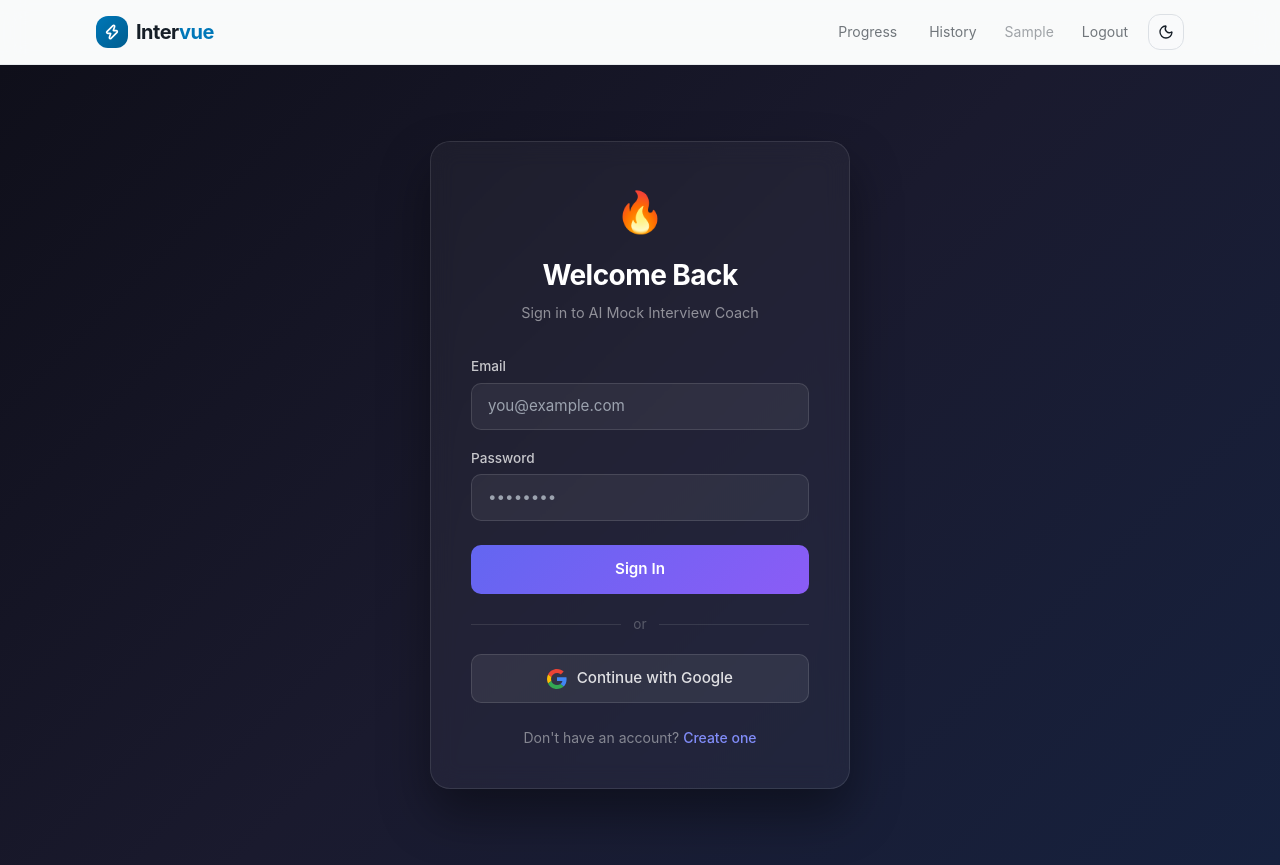
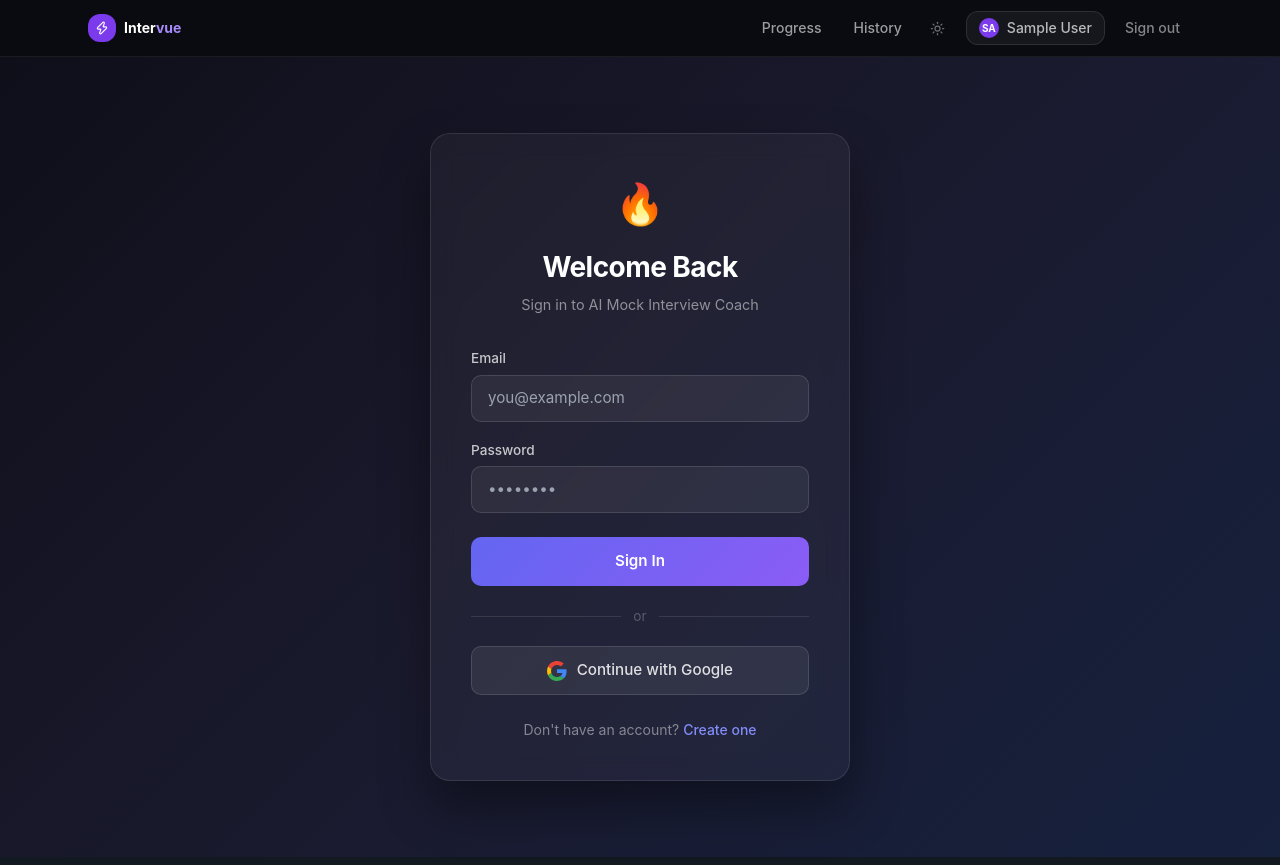
Before and after one commit to Azhrock-Ryeo/-AI-Mock-Interview-Coach, a React (Vite) app in the folder mock-interview-coach/: page /login in a window 1280 px wide. Built offline with nearby package versions, Linux system fonts and the light colour scheme; no server answers; sample sign-in values are in the browser's storage.

Commit message:
fixed nav bar, transcript(still has bugs), Interview page. chaged some ui's

```diff
--- a/mock-interview-coach/src/components/layout/Navbar.tsx
+++ b/mock-interview-coach/src/components/layout/Navbar.tsx
@@ -1,131 +1,184 @@
 import { useEffect, useState } from 'react'
 import { Link, useNavigate } from 'react-router-dom'
-import { motion } from 'framer-motion'
-import { Sun, Moon, Zap } from 'lucide-react'
+import { motion, AnimatePresence } from 'framer-motion'
+import { Sun, Moon, Zap, Menu, X } from 'lucide-react'
 import { useAuthContext } from '../../context/AuthContext'
 
 const Navbar = () => {
-  const [isDark, setIsDark] = useState(false)
+  const [isDark, setIsDark] = useState(true)
+  const [menuOpen, setMenuOpen] = useState(false)
   const { currentUser, logout } = useAuthContext()
   const navigate = useNavigate()
 
   useEffect(() => {
-    const stored = localStorage.getItem('intervue_theme')
-    if (stored === 'dark' || (!stored && window.matchMedia('(prefers-color-scheme: dark)').matches)) {
-      document.documentElement.classList.add('dark')
-      setIsDark(true)
-    }
-  }, [])
+    document.documentElement.classList.toggle('dark', isDark)
+  }, [isDark])
 
-  const toggleTheme = () => {
-    const next = !isDark
-    setIsDark(next)
-    document.documentElement.classList.toggle('dark', next)
-    localStorage.setItem('intervue_theme', next ? 'dark' : 'light')
+  const handleLogout = async () => {
+    await logout()
+    setMenuOpen(false)
+    navigate('/')
   }
 
-  async function handleLogout() {
-    try {
-      await logout()
-      navigate('/login')
-    } catch (err) {
-      console.error('Logout failed:', err)
-    }
-  }
+  const displayName = currentUser?.displayName || currentUser?.email?.split('@')[0] || 'User'
+  const initials = displayName.slice(0, 2).toUpperCase()
 
   return (
-    <motion.header
-      initial={{ y: -60, opacity: 0 }}
-      animate={{ y: 0, opacity: 1 }}
-      transition={{ duration: 0.5, ease: 'easeOut' }}
-      className="sticky top-0 z-50 w-full border-b border-border/60 bg-background/80 backdrop-blur-md"
-    >
-      <div className="mx-auto flex h-16 max-w-6xl items-center justify-between px-4 sm:px-6 lg:px-8">
+    <nav className="sticky top-0 z-50 border-b border-white/[0.07]"
+      style={{ background: 'rgba(10,10,15,0.9)', backdropFilter: 'blur(16px)' }}>
+      <div className="max-w-6xl mx-auto px-4 sm:px-6 flex items-center justify-between h-14">
 
         {/* Logo */}
-        <Link to="/" className="flex items-center gap-2">
-          <div className="flex h-8 w-8 items-center justify-center rounded-lg gradient-primary">
-            <Zap className="h-4 w-4 text-white" strokeWidth={2.5} />
+        <Link to="/" className="flex items-center gap-2 shrink-0">
+          <div className="w-7 h-7 rounded-lg bg-violet-600 flex items-center justify-center">
+            <Zap size={14} className="text-white" />
           </div>
-          <span className="text-xl font-bold tracking-tight text-foreground">
-            Inter<span className="text-primary">vue</span>
-          </span>
+          <span className="font-bold text-white text-sm">Inter<span className="text-violet-400">vue</span></span>
         </Link>
 
-        {/* Nav links + actions */}
-        <div className="flex items-center gap-2">
-
-          {currentUser ? (
+        {/* Desktop nav */}
+        <div className="hidden md:flex items-center gap-2">
+          {currentUser && (
             <>
-              {/* Logged-in links */}
-
-              <Link
-                to="/progress"
-                className="hidden sm:block text-sm text-foreground/60 hover:text-foreground px-3 py-1.5 rounded-lg hover:bg-muted transition-colors duration-150"
-              >
+              <Link to="/progress"
+                className="px-3 py-1.5 rounded-lg text-sm text-white/60 hover:text-white hover:bg-white/5 transition-colors font-medium">
                 Progress
               </Link>
-              <Link
-                to="/history"
-                className="hidden sm:block text-sm text-foreground/60 hover:text-foreground px-3 py-1.5 rounded-lg hover:bg-muted transition-colors duration-150"
-              >
+              <Link to="/history"
+                className="px-3 py-1.5 rounded-lg text-sm text-white/60 hover:text-white hover:bg-white/5 transition-colors font-medium">
                 History
-              </Link>
-
-              {/* User name */}
-              <span className="hidden sm:block text-sm text-foreground/40 px-2">
-                {currentUser.displayName?.split(' ')[0] ?? currentUser.email?.split('@')[0]}
-              </span>
-
-              {/* Logout */}
-              <button
-                onClick={handleLogout}
-                className="text-sm text-foreground/60 hover:text-red-400 px-3 py-1.5 rounded-lg hover:bg-muted transition-colors duration-150"
-              >
-                Logout
-              </button>
-            </>
-          ) : (
-            <>
-              {/* Logged-out links */}
-              <Link
-                to="/login"
-                className="text-sm text-foreground/60 hover:text-foreground px-3 py-1.5 rounded-lg hover:bg-muted transition-colors duration-150"
-              >
-                Login
-              </Link>
-              <Link
-                to="/register"
-                className="text-sm font-semibold text-white bg-violet-600 hover:bg-violet-500 px-3 py-1.5 rounded-lg transition-colors duration-150"
-              >
-                Register
               </Link>
             </>
           )}
 
-          {/* Theme toggle */}
           <button
-            onClick={toggleTheme}
-            aria-label="Toggle theme"
-            className="flex h-9 w-9 items-center justify-center rounded-lg border border-border bg-background transition-all duration-200 hover:bg-muted hover:scale-105 active:scale-95"
+            onClick={() => setIsDark(v => !v)}
+            className="w-8 h-8 rounded-lg flex items-center justify-center text-white/40 hover:text-white hover:bg-white/5 transition-colors"
           >
-            <motion.div
-              key={isDark ? 'moon' : 'sun'}
-              initial={{ rotate: -30, opacity: 0, scale: 0.7 }}
-              animate={{ rotate: 0, opacity: 1, scale: 1 }}
-              transition={{ duration: 0.25 }}
-            >
-              {isDark ? (
-                <Sun className="h-4 w-4 text-foreground" />
-              ) : (
-                <Moon className="h-4 w-4 text-foreground" />
-              )}
-            </motion.div>
+            {isDark ? <Sun size={15} /> : <Moon size={15} />}
           </button>
 
+          {currentUser ? (
+            <div className="flex items-center gap-2 ml-1">
+              <div className="flex items-center gap-2 px-3 py-1.5 rounded-lg bg-white/5 border border-white/10">
+                <div className="w-5 h-5 rounded-full bg-violet-600 flex items-center justify-center text-[10px] font-bold text-white">
+                  {initials}
+                </div>
+                <span className="text-sm text-white/70 font-medium max-w-[100px] truncate">{displayName}</span>
+              </div>
+              <button
+                onClick={handleLogout}
+                className="px-3 py-1.5 rounded-lg text-sm text-white/50 hover:text-white hover:bg-white/5 transition-colors font-medium"
+              >
+                Sign out
+              </button>
+            </div>
+          ) : (
+            <div className="flex items-center gap-2 ml-1">
+              <Link to="/login"
+                className="px-3 py-1.5 rounded-lg text-sm text-white/60 hover:text-white hover:bg-white/5 transition-colors font-medium">
+                Sign in
+              </Link>
+              <Link to="/register"
+                className="px-4 py-1.5 rounded-lg bg-violet-600 hover:bg-violet-500 text-white text-sm font-semibold transition-colors">
+                Get started
+              </Link>
+            </div>
+          )}
+        </div>
+
+        {/* Mobile: theme toggle + hamburger */}
+        <div className="flex md:hidden items-center gap-2">
+          <button
+            onClick={() => setIsDark(v => !v)}
+            className="w-8 h-8 rounded-lg flex items-center justify-center text-white/40 hover:text-white transition-colors"
+          >
+            {isDark ? <Sun size={15} /> : <Moon size={15} />}
+          </button>
+          <button
+            onClick={() => setMenuOpen(v => !v)}
+            className="w-8 h-8 rounded-lg flex items-center justify-center text-white/60 hover:text-white hover:bg-white/5 transition-colors"
+            aria-label="Toggle menu"
+          >
+            {menuOpen ? <X size={18} /> : <Menu size={18} />}
+          </button>
         </div>
       </div>
-    </motion.header>
+
+      {/* Mobile dropdown */}
+      <AnimatePresence>
+        {menuOpen && (
+          <motion.div
+            initial={{ opacity: 0, y: -8 }}
+            animate={{ opacity: 1, y: 0 }}
+            exit={{ opacity: 0, y: -8 }}
+            transition={{ duration: 0.15 }}
+            className="md:hidden border-t border-white/[0.07] px-4 py-3 flex flex-col gap-1"
+            style={{ background: 'rgba(10,10,15,0.97)' }}
+          >
+            {currentUser && (
+              <>
+                {/* User info */}
+                <div className="flex items-center gap-3 px-3 py-2 mb-1 rounded-xl bg-white/5 border border-white/10">
+                  <div className="w-8 h-8 rounded-full bg-violet-600 flex items-center justify-center text-xs font-bold text-white shrink-0">
+                    {initials}
+                  </div>
+                  <div className="flex flex-col min-w-0">
+                    <span className="text-sm font-semibold text-white truncate">{displayName}</span>
+                    <span className="text-xs text-white/40 truncate">{currentUser.email}</span>
+                  </div>
+                </div>
+
+                <Link to="/progress"
+                  onClick={() => setMenuOpen(false)}
+                  className="flex items-center gap-3 px-3 py-2.5 rounded-xl text-white/70 hover:text-white hover:bg-white/5 transition-colors text-sm font-medium">
+                  <svg width="16" height="16" viewBox="0 0 24 24" fill="none">
+                    <path d="M18 20V10M12 20V4M6 20v-6" stroke="currentColor" strokeWidth="2" strokeLinecap="round" strokeLinejoin="round" />
+                  </svg>
+                  Progress
+                </Link>
+
+                <Link to="/history"
+                  onClick={() => setMenuOpen(false)}
+                  className="flex items-center gap-3 px-3 py-2.5 rounded-xl text-white/70 hover:text-white hover:bg-white/5 transition-colors text-sm font-medium">
+                  <svg width="16" height="16" viewBox="0 0 24 24" fill="none">
+                    <path d="M12 8v4l3 3m6-3a9 9 0 11-18 0 9 9 0 0118 0z" stroke="currentColor" strokeWidth="2" strokeLinecap="round" strokeLinejoin="round" />
+                  </svg>
+                  History
+                </Link>
+
+                <div className="my-1 border-t border-white/[0.07]" />
+
+                <button
+                  onClick={handleLogout}
+                  className="flex items-center gap-3 px-3 py-2.5 rounded-xl text-red-400/80 hover:text-red-400 hover:bg-red-500/5 transition-colors text-sm font-medium w-full text-left"
+                >
+                  <svg width="16" height="16" viewBox="0 0 24 24" fill="none">
+                    <path d="M9 21H5a2 2 0 01-2-2V5a2 2 0 012-2h4M16 17l5-5-5-5M21 12H9" stroke="currentColor" strokeWidth="2" strokeLinecap="round" strokeLinejoin="round" />
+                  </svg>
+                  Sign out
+                </button>
+              </>
+            )}
+
+            {!currentUser && (
+              <>
+                <Link to="/login"
+                  onClick={() => setMenuOpen(false)}
+                  className="flex items-center px-3 py-2.5 rounded-xl text-white/70 hover:text-white hover:bg-white/5 transition-colors text-sm font-medium">
+                  Sign in
+                </Link>
+                <Link to="/register"
+                  onClick={() => setMenuOpen(false)}
+                  className="flex items-center justify-center px-3 py-2.5 rounded-xl bg-violet-600 hover:bg-violet-500 text-white transition-colors text-sm font-semibold">
+                  Get started
+                </Link>
+              </>
+            )}
+          </motion.div>
+        )}
+      </AnimatePresence>
+    </nav>
   )
 }
 
--- a/mock-interview-coach/src/components/shared/Transcript.tsx
+++ b/mock-interview-coach/src/components/shared/Transcript.tsx
@@ -1,55 +1,29 @@
-import { useEffect, useRef } from 'react'
-
 interface TranscriptBoxProps {
   transcript: string
-  onChange: (value: string) => void
-  isListening?: boolean
+  isListening: boolean
+  readOnly?: boolean
+  onChange?: (val: string) => void  // kept for compatibility but ignored when readOnly
 }
 
-export default function TranscriptBox({ transcript, onChange, isListening = false }: TranscriptBoxProps) {
-  const textareaRef = useRef<HTMLTextAreaElement>(null)
-
-  useEffect(() => {
-    if (textareaRef.current) {
-      textareaRef.current.scrollTop = textareaRef.current.scrollHeight
-    }
-  }, [transcript])
-
-  const wordCount = transcript.trim() === '' ? 0 : transcript.trim().split(/\s+/).length
-  const charCount = transcript.length
-
+export default function TranscriptBox({ transcript, isListening, readOnly = false }: TranscriptBoxProps) {
   return (
-    <div className="space-y-2">
-      <div className={`relative rounded-xl border transition-colors duration-200 ${
-        isListening ? 'border-red-500/50 bg-red-500/5' : 'border-gray-200 bg-white'
-      }`}>
-        {isListening && (
-          <div className="absolute top-3 right-3 flex items-center gap-1.5">
-            <span className="relative flex h-2 w-2">
-              <span className="animate-ping absolute inline-flex h-full w-full rounded-full bg-red-400 opacity-75" />
-              <span className="relative inline-flex rounded-full h-2 w-2 bg-red-500" />
-            </span>
-            <span className="text-xs text-red-400 font-medium">Listening</span>
-          </div>
-        )}
-        <textarea
-          ref={textareaRef}
-          value={transcript}
-          onChange={(e) => onChange(e.target.value)}
-          placeholder="Your answer will appear here as you speak..."
-          rows={6}
-          className="w-full bg-transparent text-gray-800 text-sm leading-relaxed px-4 py-3 resize-none outline-none placeholder:text-gray-400 pr-28"
-        />
-      </div>
-      <div className="flex items-center justify-between px-1">
-        <p className="text-xs text-gray-400">
-          {isListening ? 'Speak now — or type your answer above' : 'You can edit your answer before submitting'}
-        </p>
-        <div className="flex items-center gap-3 text-xs text-gray-400">
-          <span>{wordCount} {wordCount === 1 ? 'word' : 'words'}</span>
-          <span className="text-gray-200">·</span>
-          <span>{charCount} chars</span>
-        </div>
+    <div className="relative w-full">
+      <textarea
+        value={transcript}
+        readOnly={readOnly}
+        onChange={() => {}} // no-op — speech only
+        placeholder={isListening ? 'Listening…' : 'Your answer will appear here as you speak…'}
+        rows={5}
+        className={`w-full resize-none bg-transparent text-sm text-white/80 placeholder-white/20 px-4 py-3 outline-none leading-relaxed ${readOnly ? 'cursor-default select-text' : ''}`}
+        style={{ caretColor: readOnly ? 'transparent' : undefined }}
+      />
+      <div className="flex items-center justify-between px-4 pb-3 text-xs text-white/25 select-none">
+        <span>{readOnly ? '🎤 Speak your answer using the mic above' : 'You can edit your answer before submitting'}</span>
+        <span className="tabular-nums">
+          {transcript.trim() ? `${transcript.trim().split(/\s+/).length} words` : '0 words'}
+          {' · '}
+          {transcript.length} chars
+        </span>
       </div>
     </div>
   )
--- a/mock-interview-coach/src/hooks/useSpeechRecognition.ts
+++ b/mock-interview-coach/src/hooks/useSpeechRecognition.ts
@@ -38,12 +38,14 @@ interface SpeechRecognition {
 }
 
 export function useSpeechRecognition(): SpeechRecognitionResult {
-  const [transcript, setTranscript] = useState("");
+  const [transcript, setTranscriptState] = useState("");
   const [isListening, setIsListening] = useState(false);
   const [error, setError] = useState<string | null>(null);
 
   const recognitionRef = useRef<SpeechRecognition | null>(null);
   const isListeningRef = useRef(false);
+  // Tracks which result indices have already been committed as final — prevents duplicates
+  const lastFinalIndexRef = useRef(0);
   const finalTranscriptRef = useRef("");
 
   type SpeechRecognitionConstructor = new () => SpeechRecognition;
@@ -58,11 +60,10 @@ export function useSpeechRecognition(): SpeechRecognitionResult {
     if (!isSupported || !SpeechRecognitionAPI) return;
 
     const recognition = new SpeechRecognitionAPI();
-
     recognition.continuous = true;
     recognition.interimResults = true;
     recognition.lang = "en-US";
-    recognition.maxAlternatives = 3; // pick best of top 3 guesses
+    recognition.maxAlternatives = 1;
 
     recognition.onresult = (event: SpeechRecognitionEvent) => {
       let interimTranscript = "";
@@ -72,29 +73,31 @@ export function useSpeechRecognition(): SpeechRecognitionResult {
         const text = result[0].transcript;
 
         if (result.isFinal) {
-          // Confirmed word — lock it in
-          finalTranscriptRef.current += text + " ";
+          // Only commit results we haven't seen yet
+          if (i >= lastFinalIndexRef.current) {
+            finalTranscriptRef.current += text + " ";
+            lastFinalIndexRef.current = i + 1;
+          }
         } else {
-          // In-progress word — show as interim
           interimTranscript += text;
         }
       }
 
-      // Show final + interim together in real time
-      setTranscript((finalTranscriptRef.current + interimTranscript).trim());
+      // Set directly — NOT appended from outside (that was the duplication bug)
+      setTranscriptState((finalTranscriptRef.current + interimTranscript).trim());
     };
 
     recognition.onerror = (event: SpeechRecognitionErrorEvent) => {
-      if (event.error === "no-speech") return; // ignore silence
-      if (event.error === "aborted") return;   // ignore manual stop
+      if (event.error === "no-speech") return;
+      if (event.error === "aborted") return;
       setError(event.error);
       isListeningRef.current = false;
       setIsListening(false);
     };
 
     recognition.onend = () => {
-      // Chrome stops itself — restart if still supposed to be listening
       if (isListeningRef.current) {
+        // Auto-restart to keep continuous listening
         try { recognition.start(); } catch (_) {}
       } else {
         setIsListening(false);
@@ -115,8 +118,10 @@ export function useSpeechRecognition(): SpeechRecognitionResult {
       return;
     }
     setError(null);
-    setTranscript("");
+    // Reset everything before starting a new session
+    setTranscriptState("");
     finalTranscriptRef.current = "";
+    lastFinalIndexRef.current = 0;
     isListeningRef.current = true;
     setIsListening(true);
     try {
@@ -130,6 +135,13 @@ export function useSpeechRecognition(): SpeechRecognitionResult {
     recognitionRef.current?.stop();
   }, []);
 
+  // Exposed so InterviewPage can clear transcript between questions
+  const setTranscript = useCallback((val: string) => {
+    setTranscriptState(val);
+    finalTranscriptRef.current = val;
+    lastFinalIndexRef.current = 0;
+  }, []);
+
   return {
     transcript,
     isListening,
```
Also changed, not shown: mock-interview-coach/src/pages/InterviewPage.tsx (+61 -24 lines).
